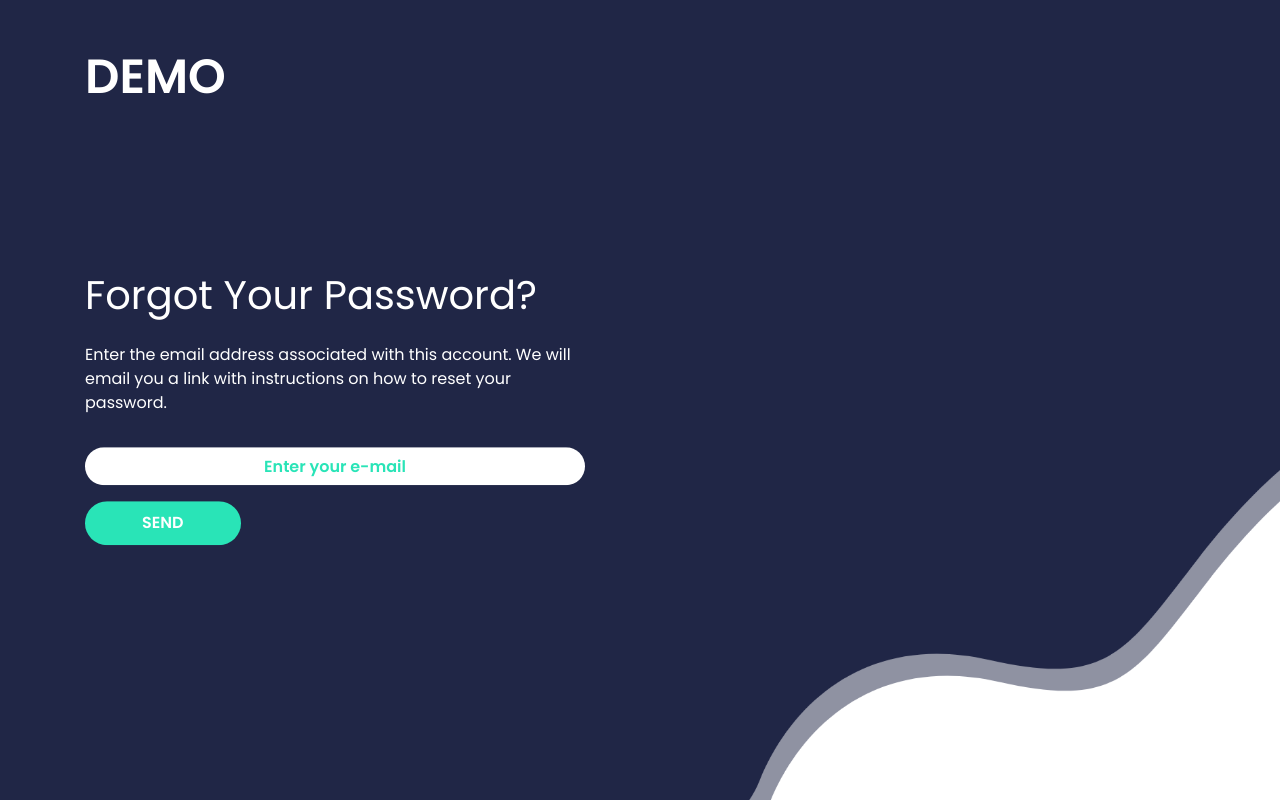
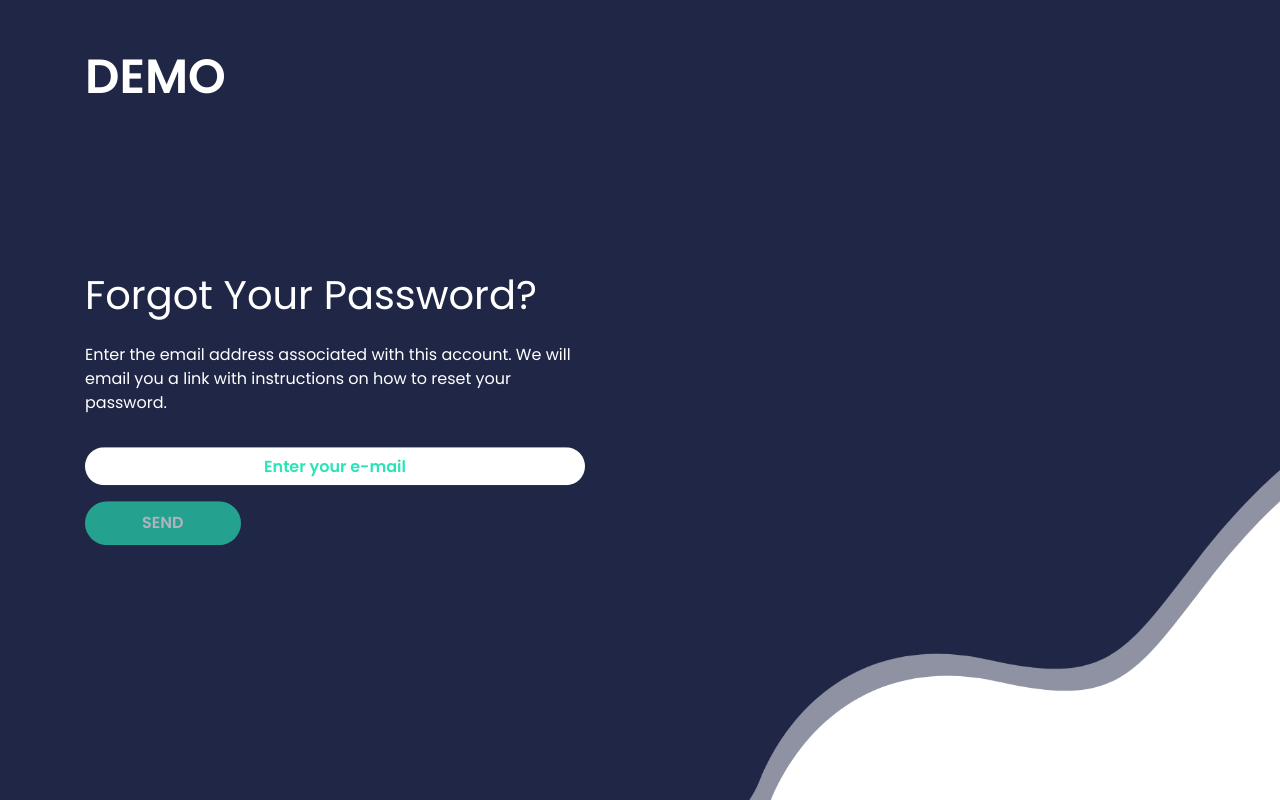
Before and after one commit to mutko/demo-app-login, a Vue app: page /nopassword in a window 1280 px wide. Built offline with nearby package versions, Linux system fonts and the light colour scheme.

Commit message:
Send password button disabled until no email in field

```diff
--- a/src/components/PasswordForgoten.vue
+++ b/src/components/PasswordForgoten.vue
@@ -11,19 +11,36 @@
               class="py-3"
             >Enter the email address associated with this account. We will email you a link with instructions on how to reset your password.</p>
             <input
+              v-model="email"
               type="email"
               name="email"
               placeholder="Enter your e-mail"
               class="form-control"
               required
             >
-            <router-link to="/passwordsent" tag="button" class="btn btn-custom" type="submit">SEND</router-link>
+            <router-link
+              to="/passwordsent"
+              tag="button"
+              class="btn btn-custom"
+              type="submit"
+              :disabled="email ? false : true"
+            >SEND</router-link>
           </div>
         </main>
       </div>
     </div>
   </div>
 </template>
+
+<script>
+export default {
+  data() {
+    return {
+      email: ""
+    };
+  }
+};
+</script>
 
 <style lang="scss">
 .full-screen {
```
